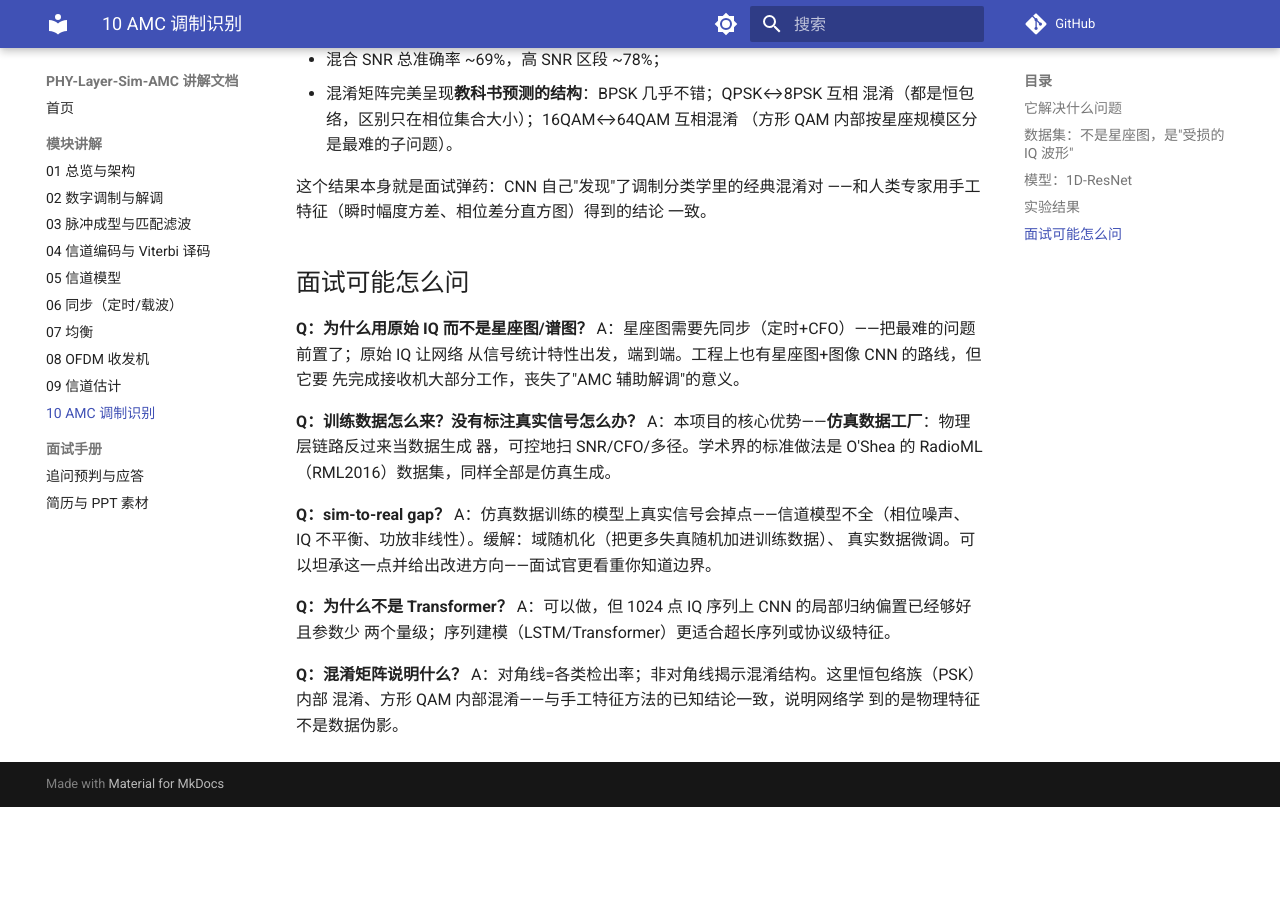
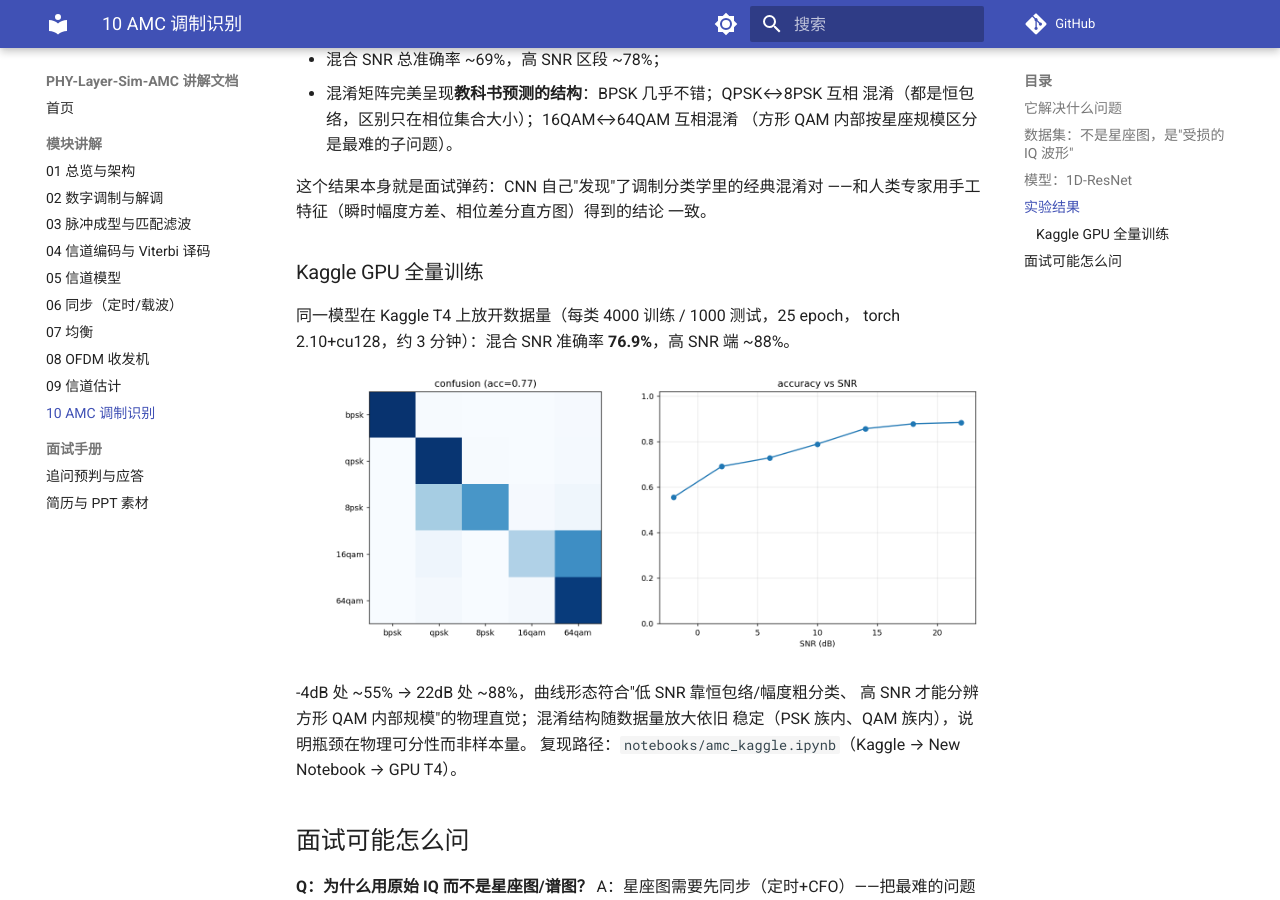
Before and after one commit to YZml1507/phy-layer-sim-amc, an MkDocs documentation site: the page built from docs/modules/10-amc.md, in a window 1280 px wide and 900 px high, scrolled down 1531 px. Built offline with MkDocs 1.6.1 and Material for MkDocs 9.7.7, drawn with Linux system fonts in a browser that asks for light colours; comment, search, counter and statistics services are not loaded; before the commit the page ends 2338 px from its top, so only the background shows below that.

Commit message:
docs(amc): Kaggle T4 全量训练结果 — 混合 SNR 76.9% / 高 SNR ~88%
Co-Authored-By: Devin AI <158243242+devin-ai-integration[bot]@users.noreply.github.com>

```diff
--- a/docs/modules/10-amc.md
+++ b/docs/modules/10-amc.md
@@ -59,6 +59,18 @@ QPSK↔8PSK 都是恒包络，16QAM↔64QAM 都是方形 QAM）。
 ——和人类专家用手工特征（瞬时幅度方差、相位差分直方图）得到的结论
 一致。
 
+### Kaggle GPU 全量训练
+
+同一模型在 Kaggle T4 上放开数据量（每类 4000 训练 / 1000 测试，25 epoch，
+torch 2.10+cu128，约 3 分钟）：混合 SNR 准确率 **76.9%**，高 SNR 端 ~88%。
+
+![GPU 全量训练评估](../assets/amc_eval_gpu.png)
+
+-4dB 处 ~55% → 22dB 处 ~88%，曲线形态符合"低 SNR 靠恒包络/幅度粗分类、
+高 SNR 才能分辨方形 QAM 内部规模"的物理直觉；混淆结构随数据量放大依旧
+稳定（PSK 族内、QAM 族内），说明瓶颈在物理可分性而非样本量。
+复现路径：`notebooks/amc_kaggle.ipynb`（Kaggle → New Notebook → GPU T4）。
+
 ## 面试可能怎么问
 
 **Q：为什么用原始 IQ 而不是星座图/谱图？**
```
Also changed, not shown: docs/assets/amc_eval_gpu.png (added).
